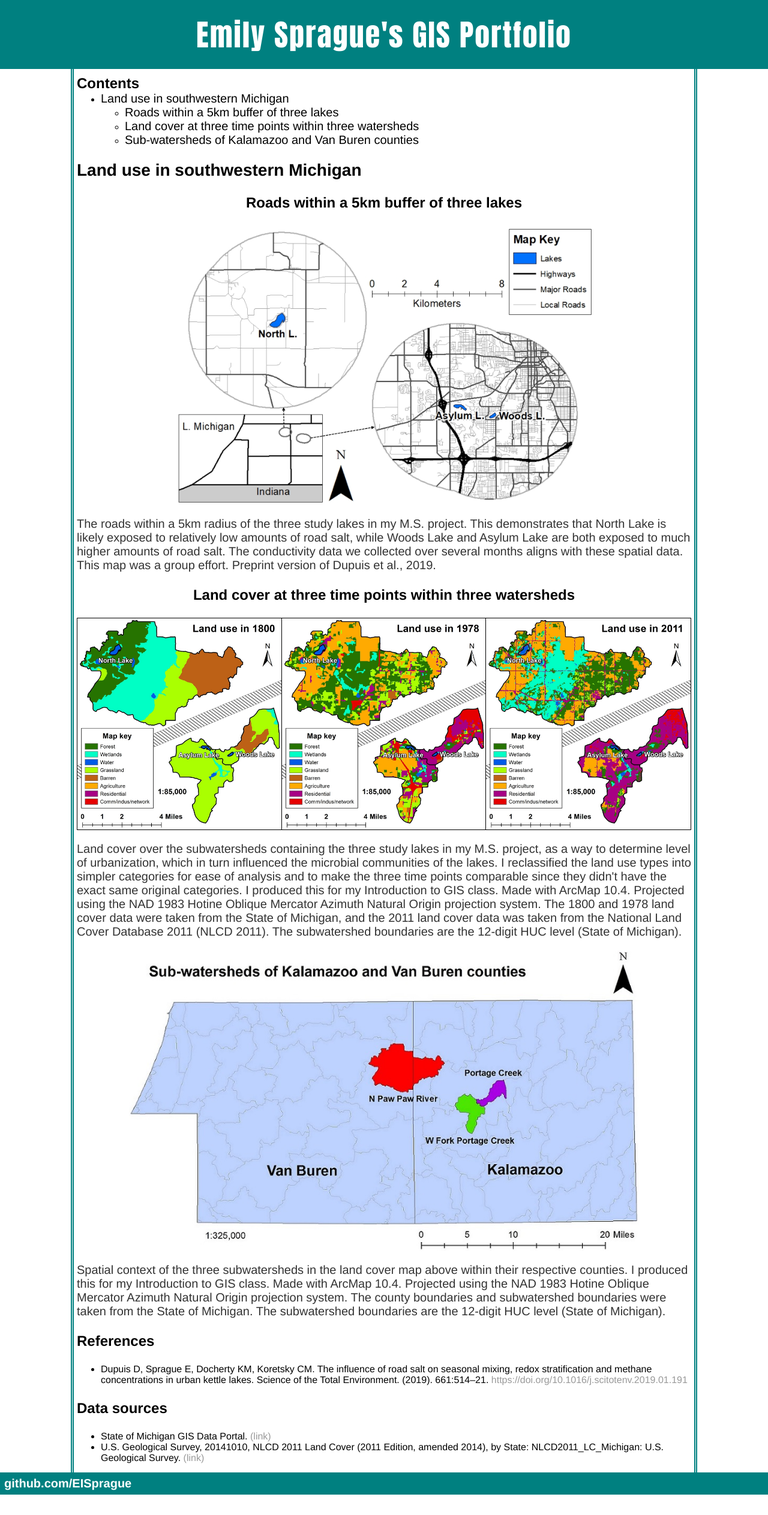
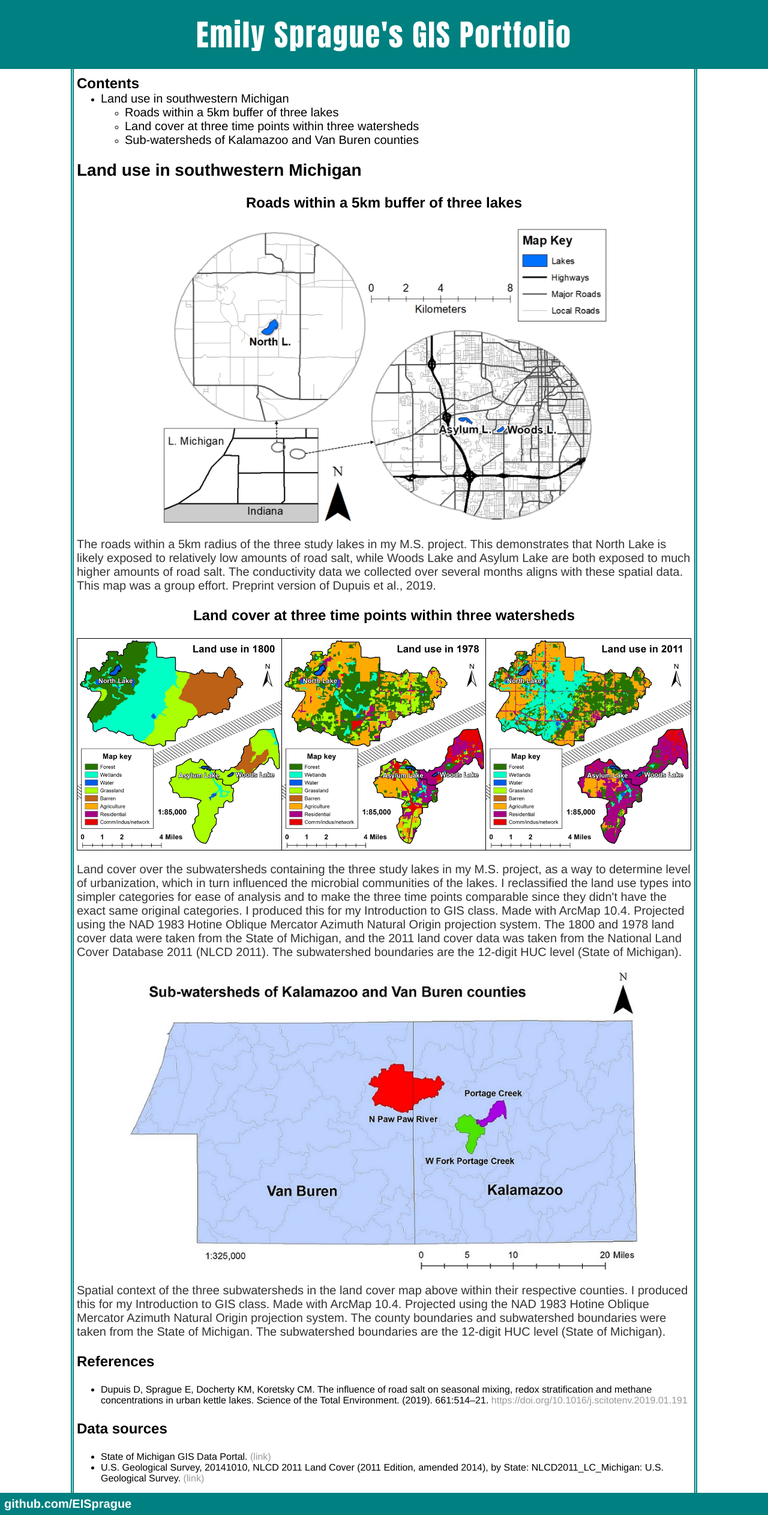
Before and after one commit to EISprague/EISprague.github.io, a Jekyll site: the page index.html, which Jekyll copies as it is, in a window 1280 px wide. Shown: the whole page at 60% size. Built offline with Jekyll 4.4.1, drawn with Linux system fonts in a browser that asks for light colours; before the commit the page ends 2492 px from its top, so only the background shows below that.

Commit message:
Fixed responsive width
Can't have id's and classes starting with numericals

```diff
--- a/css/main.css
+++ b/css/main.css
@@ -47,14 +47,22 @@
     font-size: 20px;
     color: #333;
 }
-img {
-    display: block;
-    margin-left: auto;
-    margin-right: auto;
-}
 .map-w-caption {
 	display: block;
     width: 100%;
+	max-width: 100%;
+}
+.map {
+		display: block;
+    margin-left: auto;
+    margin-right: auto;
+	width: 100%;
+}
+#fivekmbuffer .map {
+	max-width: 750px;
+}
+#twocounties .map {
+	max-width: 850px;
 }
 nav ul, footer ul {
     padding: 0px;
--- a/index.html
+++ b/index.html
@@ -17,25 +17,25 @@
 	<ul>
 		<li><a href="#southwesternMI">Land use in southwestern Michigan</a></li>
 		<ul>
-			<li><a href="#5kmbuffer">Roads within a 5km buffer of three lakes</a></li>
+			<li><a href="#fivekmbuffer">Roads within a 5km buffer of three lakes</a></li>
 			<li><a href="#Landtimeseries">Land cover at three time points within three watersheds</a></li>
-			<li><a href="#2counties">Sub-watersheds of Kalamazoo and Van Buren counties</a></li>
+			<li><a href="#twocounties">Sub-watersheds of Kalamazoo and Van Buren counties</a></li>
 		</ul>
 	</ul>
 </div>
 <h2 id="southwesternMI">Land use in southwestern Michigan</h2>
-<div id="5kmbuffer" class="map-w-caption">
+<div id="fivekmbuffer" class="map-w-caption">
 	<h3>Roads within a 5km buffer of three lakes</h3>
-	<img class="map" src="./maps/Road boundaries.png" alt="Roads 5km buffer" width=700px>
+	<img class="map" src="./maps/Road boundaries.png" alt="Roads 5km buffer">
 	<p class="map-caption">The roads within a 5km radius of the three study lakes in my M.S. project. This demonstrates that North Lake is likely exposed to relatively low amounts of road salt, while Woods Lake and Asylum Lake are both exposed to much higher amounts of road salt. The conductivity data we collected over several months aligns with these spatial data. This map was a group effort. Preprint version of Dupuis et al., 2019.</p>
 	</div>
 <div id="Landtimeseries" class="map-w-caption">
 	<h3>Land cover at three time points within three watersheds</h3>
-	<img class="map" src="./maps/Land use 3 time points.png" alt="Land cover watershed map" width=100%>
+	<img class="map" src="./maps/Land use 3 time points.png" alt="Land cover watershed map">
 	<p class="map-caption">Land cover over the subwatersheds containing the three study lakes in my M.S. project, as a way to determine level of urbanization, which in turn influenced the microbial communities of the lakes. I reclassified the land use types into simpler categories for ease of analysis and to make the three time points comparable since they didn't have the exact same original categories. I produced this for my Introduction to GIS class. Made with ArcMap 10.4. Projected using the NAD 1983 Hotine Oblique Mercator Azimuth Natural Origin projection system. The 1800 and 1978 land cover data were taken from the State of Michigan, and the 2011 land cover data was taken from the National Land Cover Database 2011 (NLCD 2011). The subwatershed boundaries are the 12-digit HUC level (State of Michigan).</p>
 </div>
-<div id="2counties" class="map-w-caption">
-	<img class="map" src="./maps/Both counties.jpg" alt="Watersheds in counties" width=850px>
+<div id="twocounties" class="map-w-caption">
+	<img class="map" src="./maps/Both counties.jpg" alt="Watersheds in counties">
 	<p class="map-caption">Spatial context of the three subwatersheds in the land cover map above within their respective counties. I produced this for my Introduction to GIS class. Made with ArcMap 10.4. Projected using the NAD 1983 Hotine Oblique Mercator Azimuth Natural Origin projection system. The county boundaries and subwatershed boundaries were taken from the State of Michigan. The subwatershed boundaries are the 12-digit HUC level (State of Michigan).</p>
 </div>
 <div class="references">
```
